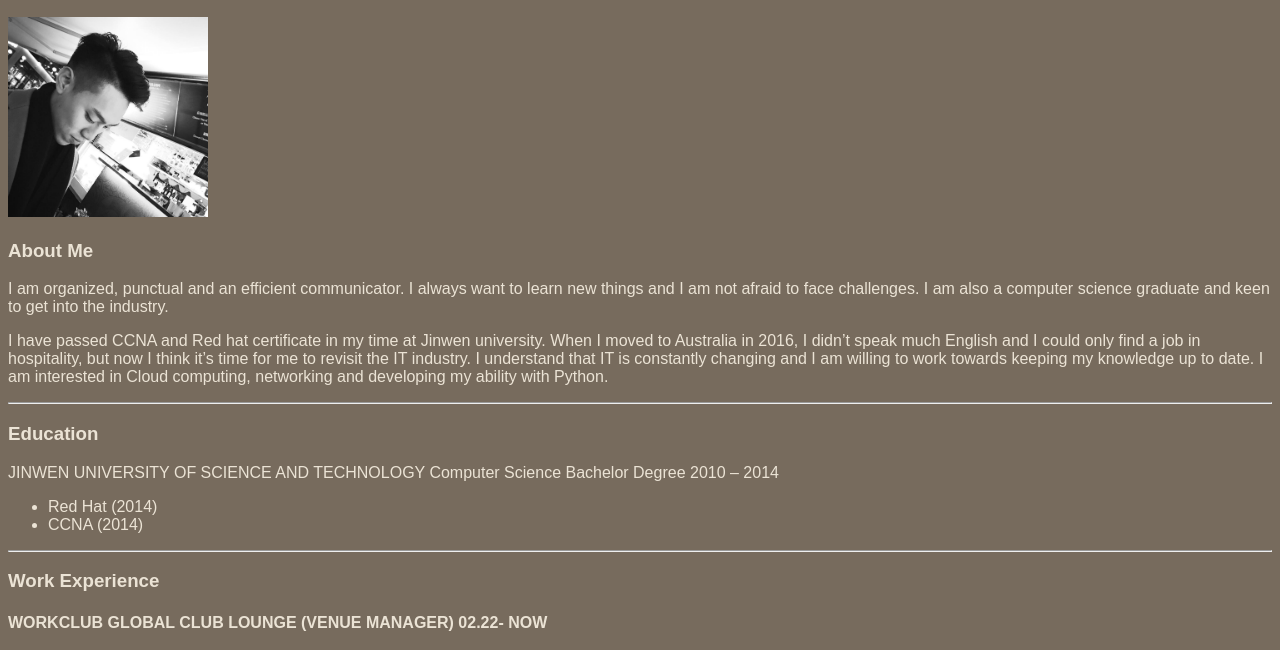
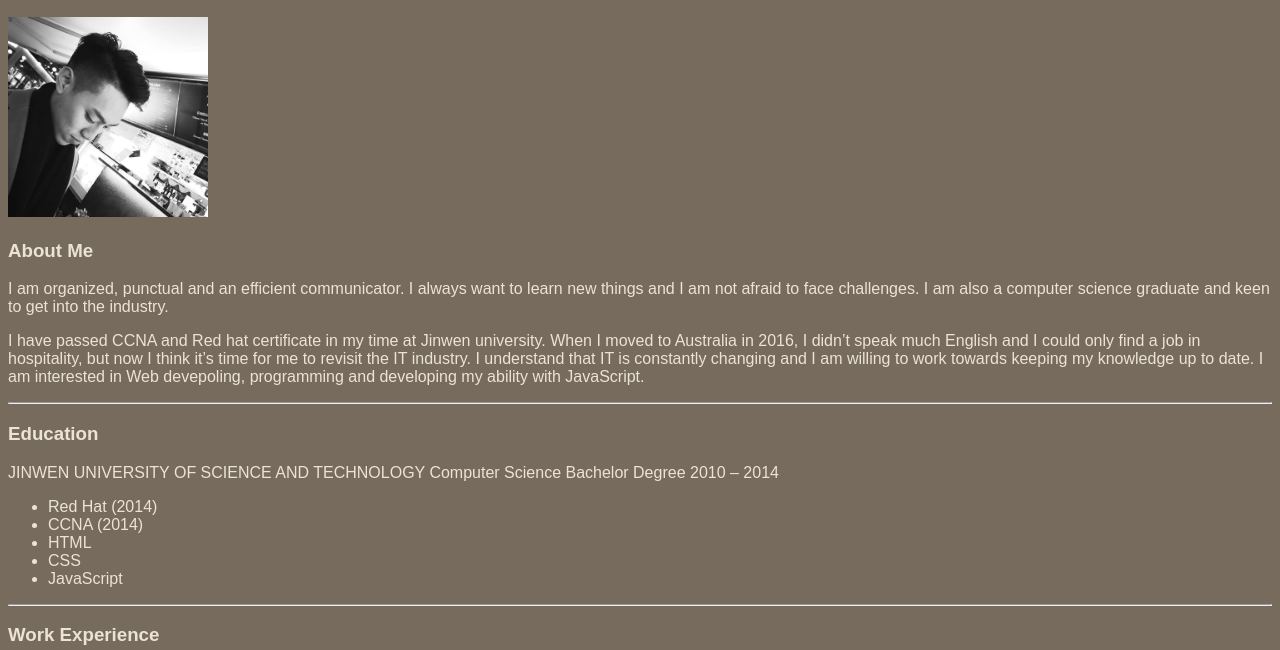
Before and after one commit to dcdanny945/CV.Html, a plain HTML site: page index.html in a window 1280 px wide. Shown: the part 111-761 px from the top of the page. Drawn offline with Linux system fonts and the light colour scheme.

Commit message:
Update index.html

```diff
--- a/index.html
+++ b/index.html
@@ -19,7 +19,7 @@
 
         <p>I have passed CCNA and Red hat certificate in my time at Jinwen university.
         When I moved to Australia in 2016, I didn’t speak much English and I could only find a job in hospitality, but now I think it’s time for me to revisit the IT industry.
-        I understand that IT is constantly changing and I am willing to work towards keeping my knowledge up to date. I am interested in Cloud computing, networking and developing my ability with Python.
+        I understand that IT is constantly changing and I am willing to work towards keeping my knowledge up to date. I am interested in Web devepoling, programming and developing my ability with JavaScript.
         </p>
             <hr>
                 <h3>Education</h3>
@@ -27,6 +27,10 @@
                     <ul>
                         <li>Red Hat (2014)</li>
                         <li>CCNA (2014)</li>
+                        <li>HTML</li>
+                        <li>CSS</li>
+                        <li>JavaScript</li>
+
                     </ul>
                         <hr>
                         <h3>Work Experience</h3>
```
